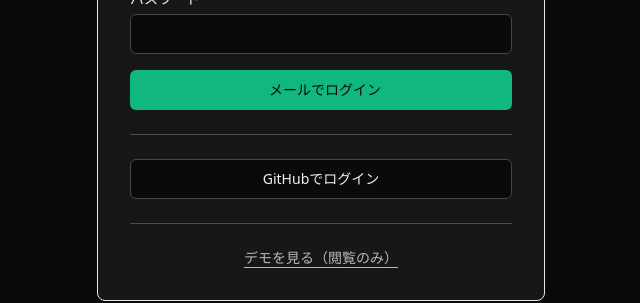
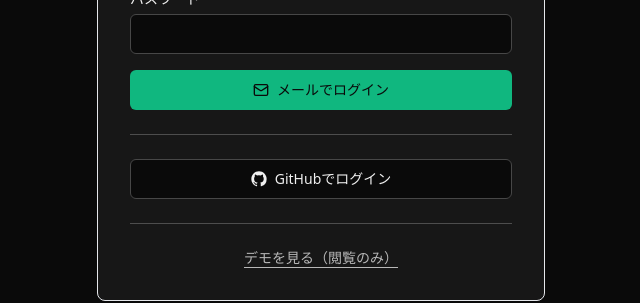
Before and after one commit to RAI015/prompt-vault, a Next.js app: page /login in a window 1280 px wide. Shown: the part 356-659 px from the top of the page, without its empty margins (319-959 px from the left). Built offline with nearby package versions, Linux system fonts and the light colour scheme; no server answers.

Commit message:
feat(auth): ログインボタンにメール/GitHubアイコンを追加

```diff
--- a/src/components/auth/login-form.tsx
+++ b/src/components/auth/login-form.tsx
@@ -2,10 +2,12 @@
 
 import { Button } from "@/components/ui/button";
 import { ErrorText } from "@/components/ui/error-text";
+import { GitHubIcon } from "@/components/ui/github-icon";
 import { Input } from "@/components/ui/input";
 import { Spinner } from "@/components/ui/spinner";
 import { createClient } from "@/lib/supabase/client";
 import { emailPasswordSchema } from "@/schemas/auth";
+import { Mail } from "lucide-react";
 import type { Route } from "next";
 import Link from "next/link";
 import { useRouter } from "next/navigation";
@@ -109,22 +111,27 @@ export const LoginForm = ({ initialError }: { initialError?: string }) => {
           <ErrorText>{fieldErrors.password}</ErrorText>
         </div>
 
-        <Button className="w-full" type="submit" disabled={isPending}>
-          {isPending ? <Spinner /> : null}
-          <span className="ml-2">メールでログイン</span>
+        <Button className="w-full gap-2" type="submit" disabled={isPending}>
+          {isPending ? (
+            <Spinner />
+          ) : (
+            <Mail className="h-4 w-4 shrink-0" aria-hidden="true" />
+          )}
+          <span>メールでログイン</span>
         </Button>
       </form>
 
       <div className="my-6 h-px bg-border" />
 
       <Button
-        className="w-full"
+        className="w-full gap-2"
         variant="outline"
         type="button"
         onClick={onGithubLogin}
         disabled={isPending}
       >
-        GitHubでログイン
+        <GitHubIcon className="h-4 w-4 shrink-0" />
+        <span>GitHubでログイン</span>
       </Button>
 
       <div className="my-6 h-px bg-border" />
--- /dev/null
+++ b/src/components/ui/github-icon.tsx
@@ -0,0 +1,15 @@
+import type { SVGProps } from "react";
+
+export const GitHubIcon = (props: SVGProps<SVGSVGElement>) => {
+  return (
+    <svg
+      viewBox="0 0 24 24"
+      fill="currentColor"
+      aria-hidden="true"
+      focusable="false"
+      {...props}
+    >
+      <path d="M12 .5C5.65.5.5 5.66.5 12.02c0 5.09 3.29 9.4 7.85 10.93.57.11.78-.24.78-.54 0-.27-.01-.98-.01-1.92-3.19.69-3.86-1.54-3.86-1.54-.52-1.33-1.27-1.68-1.27-1.68-1.04-.71.08-.7.08-.7 1.15.08 1.75 1.18 1.75 1.18 1.02 1.76 2.68 1.25 3.34.96.1-.74.4-1.25.73-1.53-2.55-.29-5.23-1.28-5.23-5.69 0-1.25.44-2.26 1.17-3.06-.12-.28-.51-1.44.11-2.99 0 0 .95-.3 3.11 1.17a10.77 10.77 0 0 1 5.66 0c2.16-1.47 3.11-1.17 3.11-1.17.62 1.55.23 2.71.11 2.99.73.8 1.17 1.81 1.17 3.06 0 4.42-2.68 5.39-5.24 5.68.41.35.78 1.05.78 2.12 0 1.53-.01 2.76-.01 3.13 0 .3.21.66.79.54A11.53 11.53 0 0 0 23.5 12C23.5 5.66 18.35.5 12 .5Z" />
+    </svg>
+  );
+};
```
